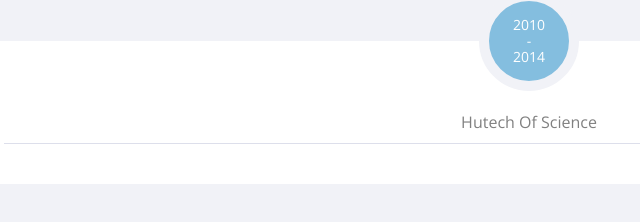
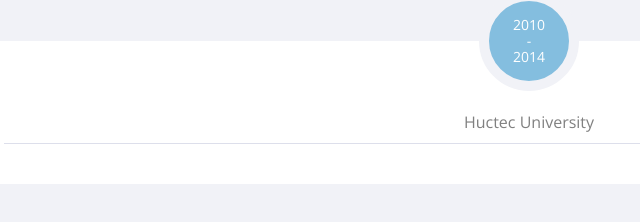
Before and after one commit to nguyenthanhgiau/nguyenthanhgiau.github.io, a plain HTML site: page index.html in a window 1280 px wide. Shown: the part 2639-2861 px from the top of the page, 111-751 px from the left. Drawn offline with nearby package versions, Linux system fonts and the light colour scheme.

Commit message:
change info

```diff
--- a/index.html
+++ b/index.html
@@ -274,7 +274,7 @@
                             </div>
                             <!-- /.edu-time -->
                             <div class="edu-title">
-                                <p class="edu-inst">Hutech Of Science</p>
+                                <p class="edu-inst">Huctec University</p>
                             </div>
                             <!-- /.edu-title -->
                              <div class="edu-comments">
```
